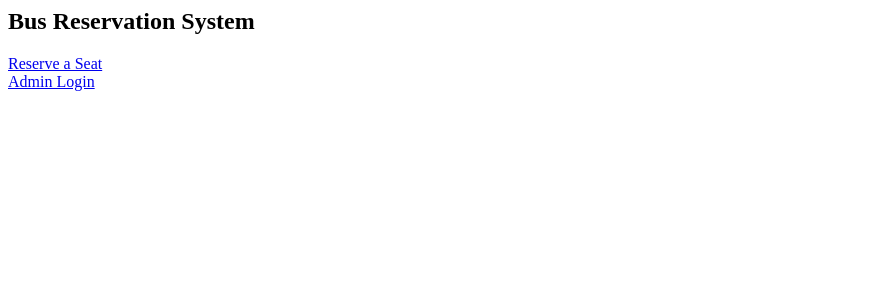
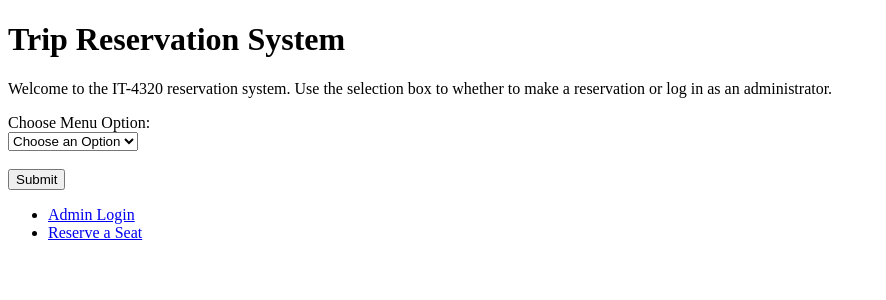
Before and after one commit to SkylerMUstudent/Team12_Final_Project, a Flask app: page / in a window 1280 px wide. Shown: the top 300 px of the page, without its empty margins (0-886 px from the left). Run offline with Flask 3, Linux system fonts and the light colour scheme; data comes from the database, SQL or seed files in the repository.

Commit message:
This is my fourth attmept to push the correct changes made to index.html

```diff
--- a/templates/index.html
+++ b/templates/index.html
@@ -1,3 +1,34 @@
-<h2>Bus Reservation System</h2>
-<a href="/reserve">Reserve a Seat</a><br>
-<a href="/admin_login">Admin Login</a>
+<!DOCTYPE html>
+<html>
+<head>
+    <title>Main Menu</title>
+    <script>
+        function option_Selection(event){
+            event.preventDefault();
+            var userInput = option.value;
+            if (userInput) {
+                window.location.href = userInput;
+            }
+        }
+    </script>
+</head>
+<body>
+    <h1>Trip Reservation System</h1>
+    <form onsubmit="option_Selection(event)">
+        <p>Welcome to the IT-4320 reservation system. Use the selection box to whether to make a reservation or log in as an administrator.</p>
+        <label for="">Choose Menu Option:</label><br>
+        <select id="option">
+            <option value="">Choose an Option</option>
+            <option value="http://127.0.0.1:8080/admin-login">Admin Login</option>
+            <option value="http://127.0.0.1:8080/reserve">Reserve a Set</option>
+        </select>
+        <br><br>
+        <button type="submit">Submit</button>
+    </form>
+
+    <ul>
+        <li><a href="/admin-login">Admin Login</a></li>
+        <li><a href="/reserve">Reserve a Seat</a></li>
+    </ul>
+</body>
+</html>
```
